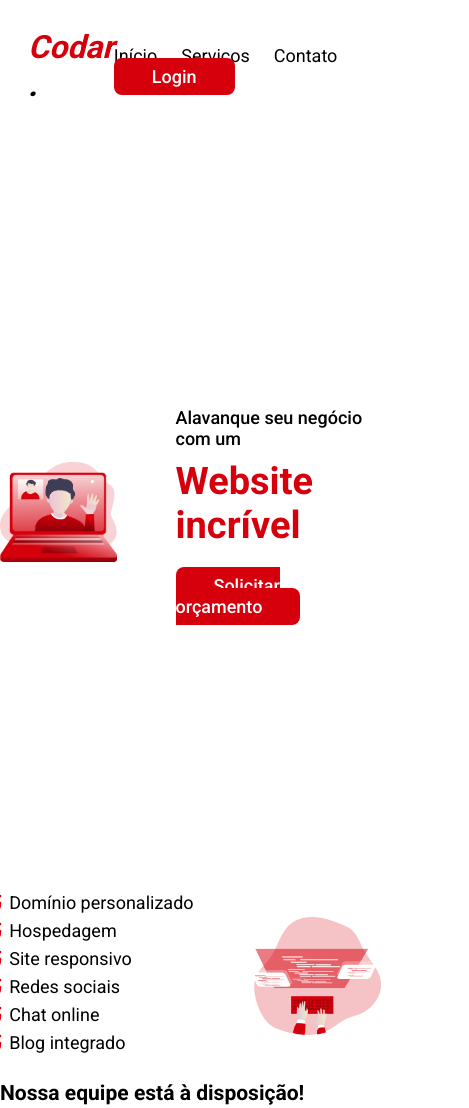
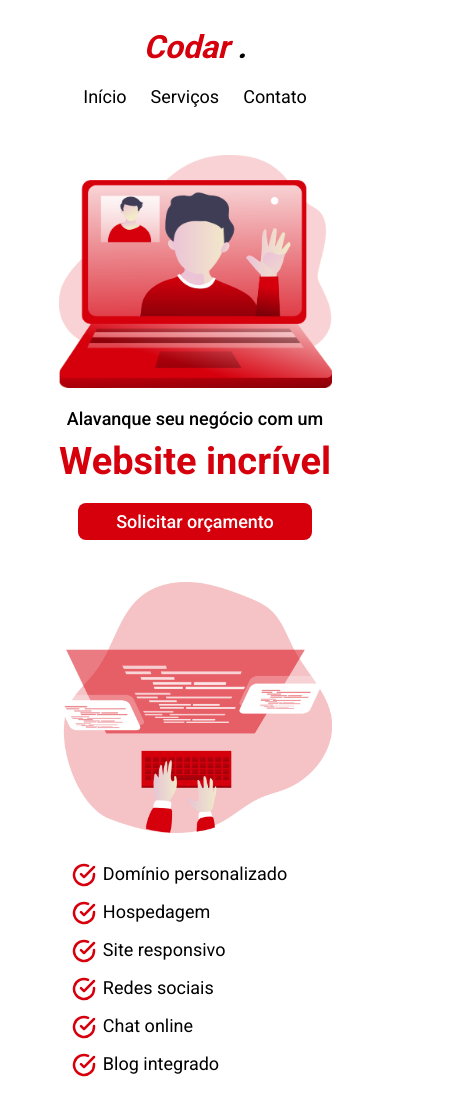
Before and after one commit to LukasPol/DevChallenge-Codar, a plain HTML site: page index.html in a window 390 px wide. Shown: the top 1108 px of the page, 469 px wide, since content can reach past the window. Drawn offline with Linux system fonts and the light colour scheme.

Commit message:
layout responsive

```diff
--- a/assets/styles/main.css
+++ b/assets/styles/main.css
@@ -59,7 +59,7 @@ header nav a.logo span {
 nav .navbar .nav-item {
   list-style: none;
   float: left;
-  margin-right: 24px;
+  margin-left: 24px;
 }
 
 /* First Section */
--- /dev/null
+++ b/assets/styles/responsive.css
@@ -0,0 +1,90 @@
+@media (max-width: 900px) {
+  /* Header */
+  header nav {
+    justify-content: center;
+    flex-direction: column;
+  }
+
+  header nav .navbar {
+    margin: 20px 0;
+  }
+
+  header nav .navbar .nav-item:first-child {
+    margin-left: 0;
+  }
+
+  header nav .navbar .nav-item:last-child {
+    display: none;
+  }
+
+  /* First Section */
+  section.budget {
+    flex-direction: column;
+    height: auto;
+    margin-bottom: 50px;
+  }
+
+  section.budget img {
+    width: 70vw;
+    max-width: 350px;
+    margin-right: 0;
+    margin-bottom: 20px;
+  }
+
+  section.budget div {
+    text-align: center;
+  }
+
+  /* Second Section */
+  section.info {
+    flex-direction: column;
+    height: auto;
+    margin-bottom: 50px;
+  }
+
+  section.info div.about {
+    flex-direction: column-reverse;
+  }
+
+  section.info div.about img {
+    width: 70vw;
+    max-width: 350px;
+    margin-left: 0;
+    margin-bottom: 30px;
+  }
+
+  section.info div.about ul li.info-item {
+    margin-bottom: 10px;
+  }
+
+  section.info div.contact form {
+    display: flex;
+    flex-direction: column;
+    gap: 10px;
+  }
+
+  /* Third Section */
+  section.testimonies {
+    height: auto;
+    margin-bottom: 30px;
+  }
+  .card-group {
+    grid-template-columns: 1fr;
+    gap: 10px;
+  }
+
+  /* Footer */
+  footer {
+    grid-template-columns: 1fr;
+    justify-content: center;
+    align-items: center;
+  }
+
+  footer div:first-child {
+    text-align: center;
+  }
+
+  footer div p {
+    margin: 15px 0;
+  }
+}
--- a/index.html
+++ b/index.html
@@ -7,6 +7,7 @@
   <title>Code .</title>
 
   <link rel="stylesheet" href="assets/styles/main.css">
+  <link rel="stylesheet" href="assets/styles/responsive.css">
 </head>
 
 <body>
@@ -49,9 +50,7 @@
         <h1>
           Website incrível
         </h1>
-        <a href="#" class="button">
-          Solicitar orçamento
-        </a>
+        <a href="#" class="button">Solicitar orçamento</a>
       </div>
     </section>
     <section class="info">
```
